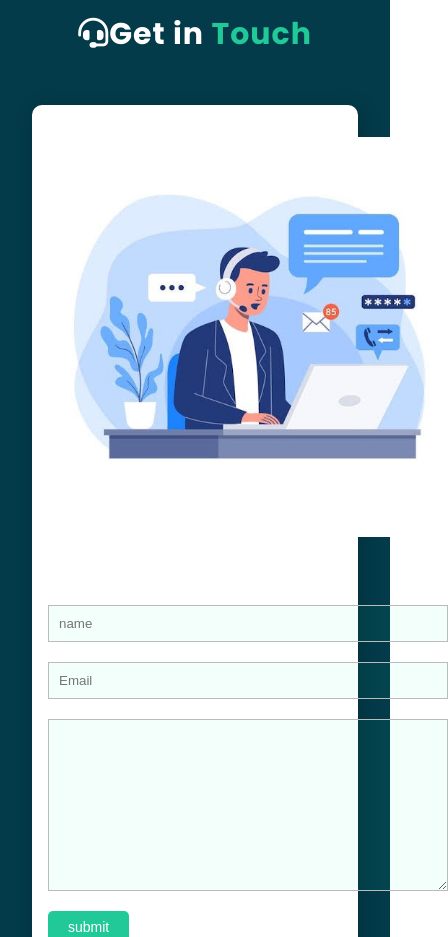
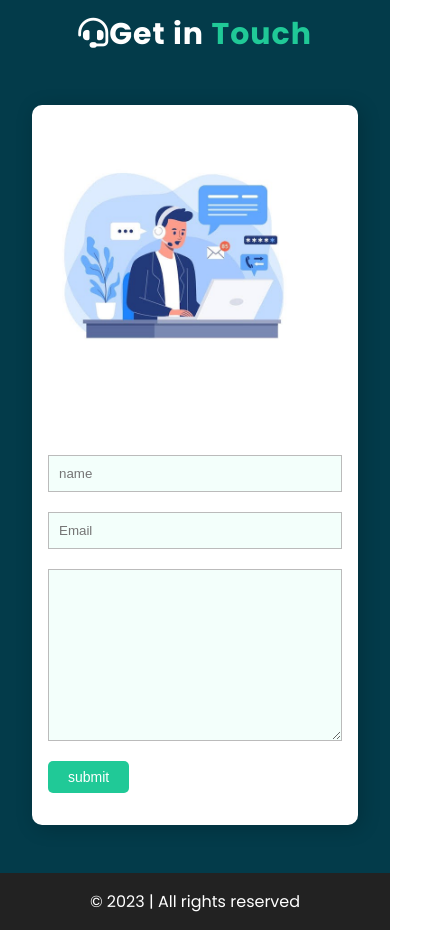
Before and after one commit to abubakar-salah/edited, a plain HTML site: page index.html in a window 390 px wide. Shown: the part 4940-5877 px from the top of the page, 448 px wide, since content can reach past the window. Drawn offline with Linux system fonts and the light colour scheme.

Commit message:
Update style.css

```diff
--- a/style.css
+++ b/style.css
@@ -369,4 +369,6 @@ letter-spacing: 1px;
     #contact h2 , #skills h2 , #about h2 , #services h2 {
         font-size: 30px;
     }
+    #contact .row img{
+    max-width: 250px;
 }
```
